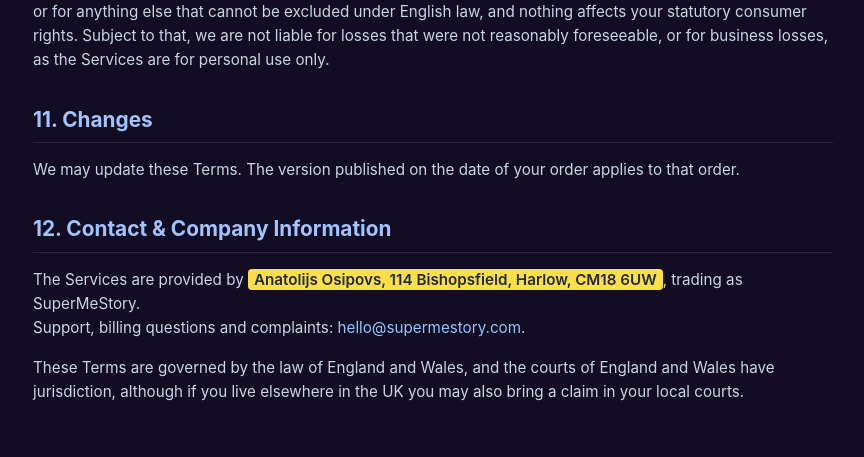
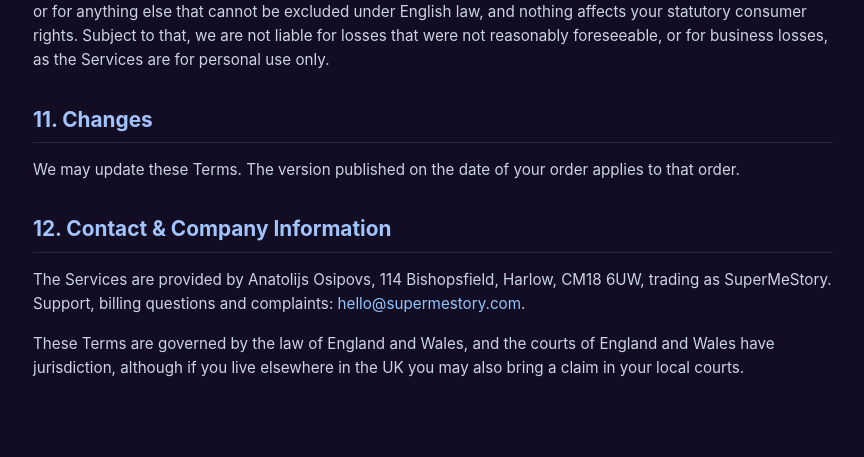
Before and after one commit to torki7-crypto/storymagic-hub, a FastAPI app: page /terms in a window 1280 px wide. Shown: the part 2494-2951 px from the top of the page, without its empty margins (207-1071 px from the left). After the commit the page ends 2871 px from the top, so only its background shows below. Run offline with FastAPI, Linux system fonts and the light colour scheme.

Commit message:
Update terms.html

```diff
--- a/templates/terms.html
+++ b/templates/terms.html
@@ -115,7 +115,7 @@
     <p>We may update these Terms. The version published on the date of your order applies to that order.</p>
 
     <h2>12. Contact &amp; Company Information</h2>
-    <p>The Services are provided by <span class="todo">Anatolijs Osipovs, 114 Bishopsfield, Harlow, CM18 6UW</span>, trading as SuperMeStory.<br>
+    <p>The Services are provided by Anatolijs Osipovs, 114 Bishopsfield, Harlow, CM18 6UW, trading as SuperMeStory.<br>
     Support, billing questions and complaints: <a href="mailto:hello@supermestory.com">hello@supermestory.com</a>.</p>
     <p>These Terms are governed by the law of England and Wales, and the courts of England and Wales have jurisdiction, although if you live elsewhere in the UK you may also bring a claim in your local courts.</p>
 </body>
```
